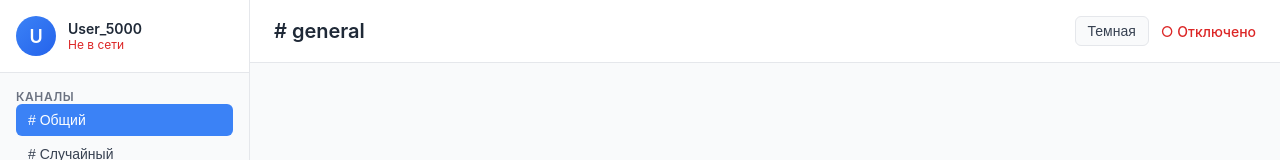
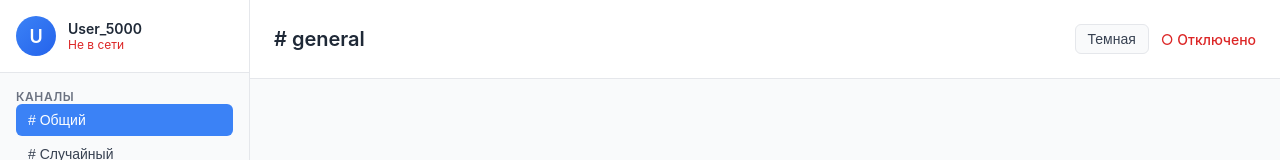
Before and after one commit to theRTima/rt-chat, a React (Vite) app in the folder client/: page / in a window 1280 px wide. Shown: the top 160 px of the page. Built offline with nearby package versions, Linux system fonts and the light colour scheme; no server answers.

Commit message:
modified:   client/src/components/ChatRoom.css

```diff
--- a/client/src/components/ChatRoom.css
+++ b/client/src/components/ChatRoom.css
@@ -68,7 +68,7 @@
   display: flex;
   justify-content: space-between;
   align-items: center;
-  padding: 1rem 1.5rem;
+  padding: 1.5rem 1.5rem;
   border-bottom: 1px solid var(--border-color);
   background-color: var(--bg-elevated);
 }
```
